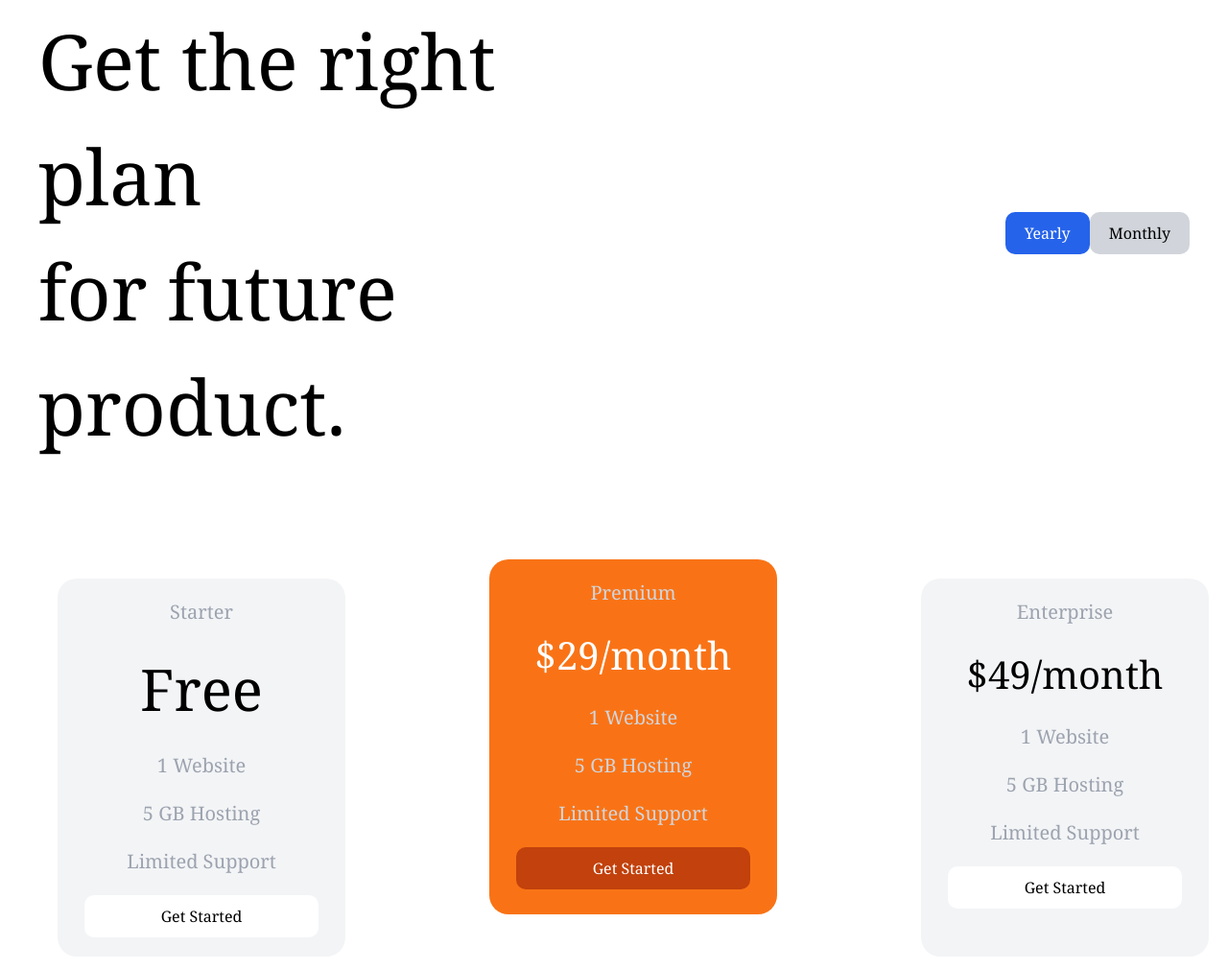
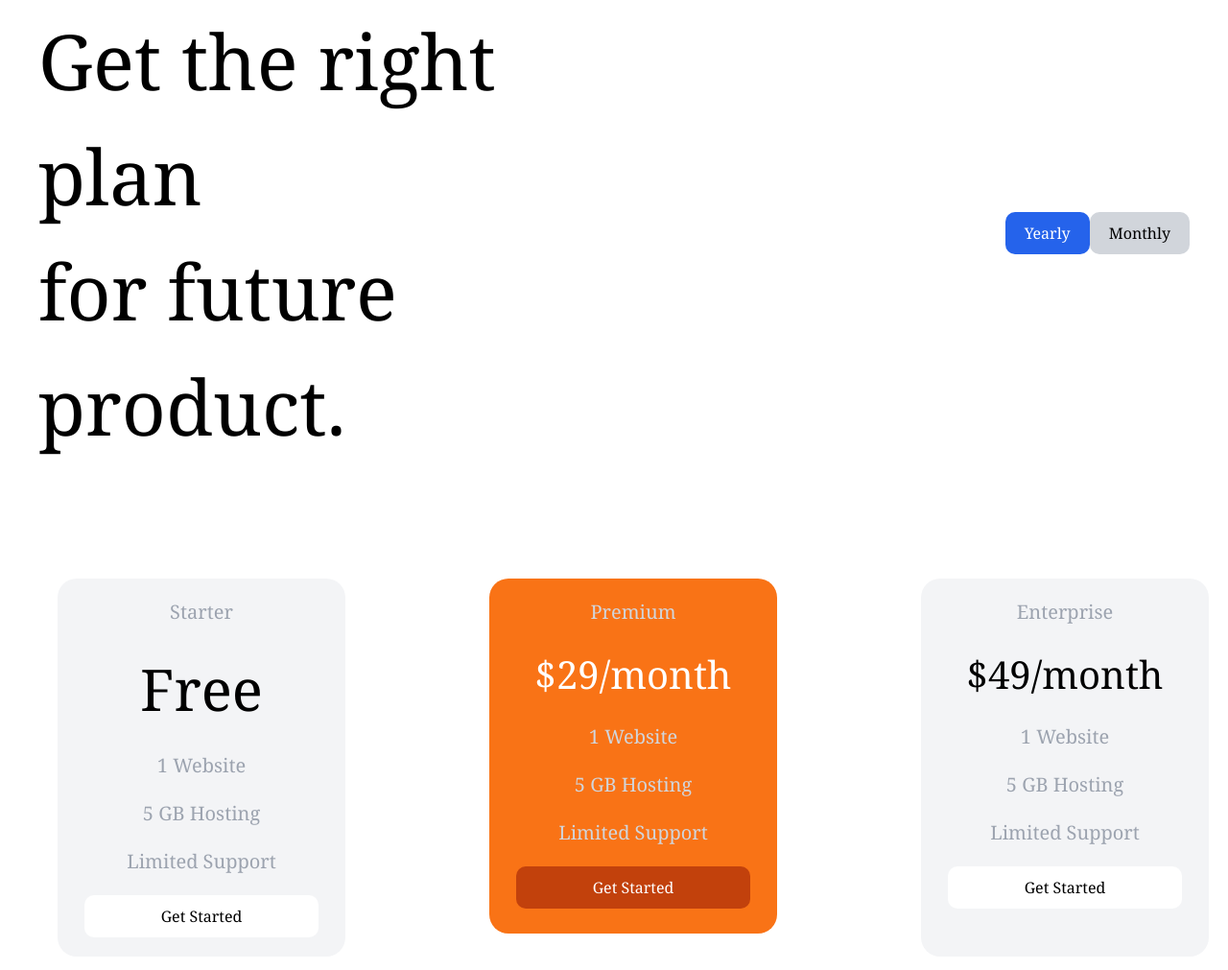
Before and after one commit to z1yodullo/Tailwind, a website: page index.html in a window 1280 px wide. Shown: the part 2630-3641 px from the top of the page at 96% size. Drawn offline with nearby package versions, Linux system fonts and the light colour scheme.

Commit message:
fix section

```diff
--- a/index.html
+++ b/index.html
@@ -148,7 +148,7 @@
             </button>
           </div>
           <div
-            class="p-[20px] text-white rounded-[20px] h-[370px] -mt-[20px] bg-orange-500 w-[300px] flex flex-col gap-[20px] items-center"
+            class="p-[20px] text-white rounded-[20px] h-[370px] bg-orange-500 w-[300px] flex flex-col gap-[20px] items-center"
           >
             <p class="text-[20px] text-gray-300">Premium</p>
             <h1 class="text-[40px]">$29/month</h1>
```
